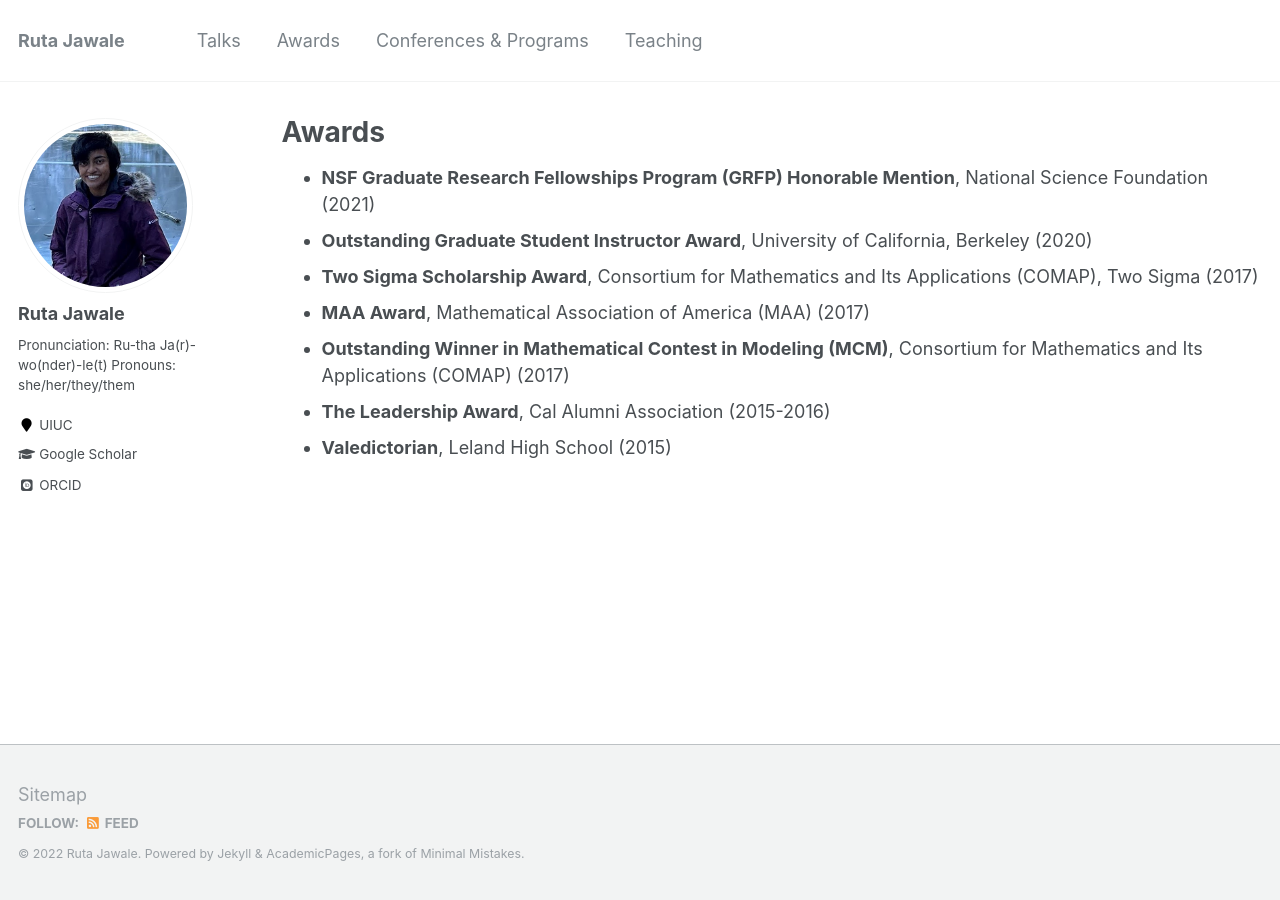
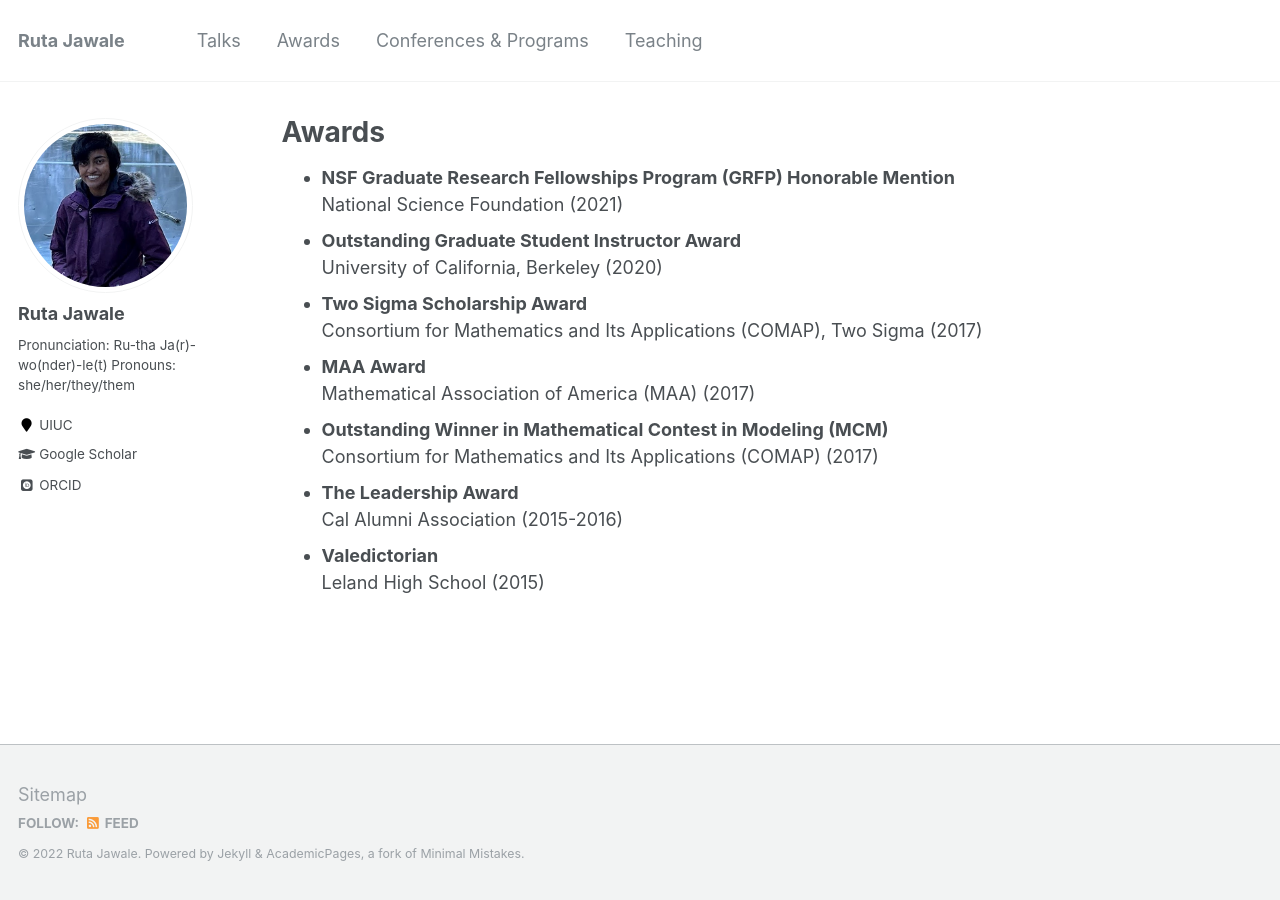
Before and after one commit to RutaJawale/RutaJawale.github.io, a Jekyll site: the page built from _pages/awards.md, in a window 1280 px wide. Built offline with Jekyll 4.4.1, drawn with Linux system fonts in a browser that asks for light colours; some web fonts are replaced.

```diff
--- a/_pages/awards.md
+++ b/_pages/awards.md
@@ -5,10 +5,17 @@ permalink: /awards/
 author_profile: true
 ---
 
-- **NSF Graduate Research Fellowships Program (GRFP) Honorable Mention**, National Science Foundation (2021)
-- **Outstanding Graduate Student Instructor Award**, University of California, Berkeley (2020)
-- **Two Sigma Scholarship Award**, Consortium for Mathematics and Its Applications (COMAP), Two Sigma (2017)
-- **MAA Award**, Mathematical Association of America (MAA) (2017)
-- **Outstanding Winner in Mathematical Contest in Modeling (MCM)**, Consortium for Mathematics and Its Applications (COMAP) (2017)
-- **The Leadership Award**, Cal Alumni Association (2015-2016)
-- **Valedictorian**, Leland High School (2015)
+- **NSF Graduate Research Fellowships Program (GRFP) Honorable Mention**
+National Science Foundation (2021)
+- **Outstanding Graduate Student Instructor Award**
+University of California, Berkeley (2020)
+- **Two Sigma Scholarship Award**
+Consortium for Mathematics and Its Applications (COMAP), Two Sigma (2017)
+- **MAA Award**
+Mathematical Association of America (MAA) (2017)
+- **Outstanding Winner in Mathematical Contest in Modeling (MCM)**
+Consortium for Mathematics and Its Applications (COMAP) (2017)
+- **The Leadership Award**
+Cal Alumni Association (2015-2016)
+- **Valedictorian**
+Leland High School (2015)
```
Also changed, not shown: _talks/2020-10-29.md (+0 -4 lines), _talks/2021-04-28.md (+0 -2 lines), _talks/2021-06-16.md (+0 -4 lines), _talks/2021-07-28.md (+0 -2 lines), _talks/2022-08-14.md (+0 -2 lines).
